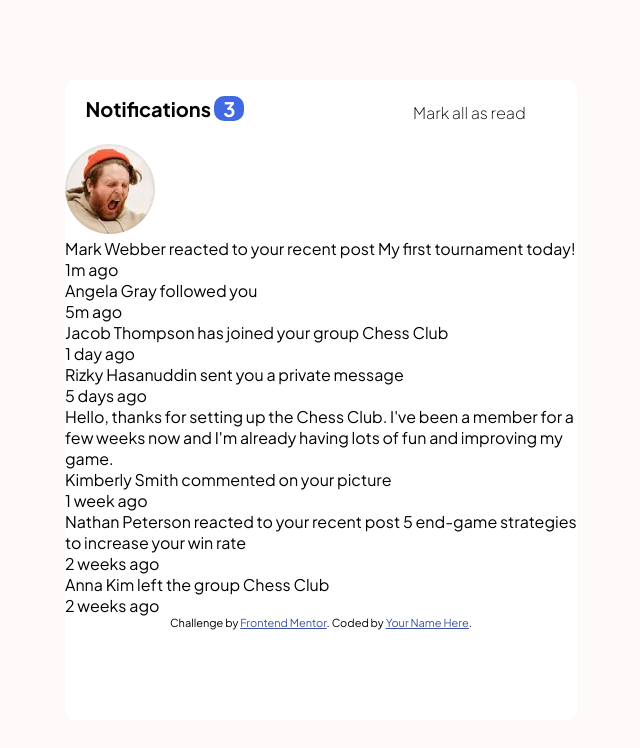
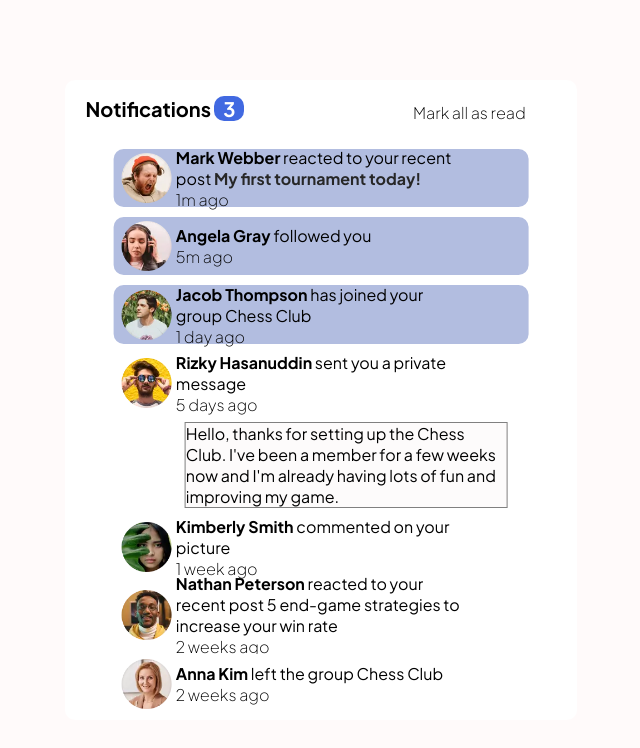
Before and after one commit to Krzywdek19/frontend-mentor1, a plain HTML site: page index.html in a window 1280 px wide. Shown: the whole page, without its empty margins (319-959 px from the left). Drawn offline with Linux system fonts and the light colour scheme.

Commit message:
Koniec projektu

```diff
--- a/index.html
+++ b/index.html
@@ -21,60 +21,78 @@
 
  <div class="wrapper">
   <header>
-    <h1>  Notifications <div> 3 </div></h1>
-    <p>  Mark all as read </p>
+    <h1>  Notifications <div id="notificationsCount"> 3 </div></h1>
+    <p id="markAllAsRead">  Mark all as read </p>
   </header>
 
+    <div class="posts">
       <div class="post">
         <img src="./assets/images/avatar-mark-webber.webp" alt="">
-    <p><span>Mark Webber</span> reacted to your recent post My first tournament today!</p>
+        <div class="text">
+          <p><span class="username">Mark Webber</span> reacted to your recent post <span class="event">My first tournament today!</span></p>
           <p class="time">1m ago</p>
+        </div>
       </div>
 
       <div class="post">
+        <img src="./assets/images/avatar-anna-kim.webp" alt="">
+        <div class="text">
           <p>
-     <span> Angela Gray </span>followed you
+            <span class="username"> Angela Gray </span>followed you
            </p>
            <p class="time">
              5m ago
            </p>
         </div>
+      </div>
 
       <div class="post">
+        <img src="./assets/images/avatar-jacob-thompson.webp" alt="">
+        <div class="text">
           <p>
-      <span>Jacob Thompson </span>has joined your group Chess Club
+            <span class="username">Jacob Thompson </span>has joined your group Chess Club
           </p>
          <p class="time">1 day ago</p>
         </div>
+      </div>
 
-  <div class="post">
-    <p><span>Rizky Hasanuddin</span> sent you a private message</p>
+      <div class="post watched">
+        <img src="./assets/images/avatar-rizky-hasanuddin.webp" alt="">
+       <div class="text">
+        <p><span class="username">Rizky Hasanuddin</span> sent you a private message</p>
         <p class="time">5 days ago</p>
+       </div>
+      </div>
       <div class="message">
         Hello, thanks for setting up the Chess Club. I've been a member for a few weeks now and
       I'm already having lots of fun and improving my game.
       </div>
+
+      <div class="post watched">
+        <img src="./assets/images/avatar-kimberly-smith.webp" alt="">
+       <div class="text">
+        <p><span class="username">Kimberly Smith</span> commented on your picture</p>
+        <p class="time">1 week ago</p>
+       </div>
       </div>
 
-  <div class="post">
-    <p><span>Kimberly Smith</span> commented on your picture</p>
-    <p class="time">1 week ago</p>
+      <div class="post watched">
+        <img src="./assets/images/avatar-nathan-peterson.webp" alt="">
+        <div class="text"><p><span class="username">Nathan Peterson</span> reacted to your recent post 5 end-game strategies to increase your win rate</p>
+          <p class="time">2 weeks ago</p></div>
       </div>
 
-  <div class="post">
-    <p><span>Nathan Peterson</span> reacted to your recent post 5 end-game strategies to increase your win rate</p>
-    <p class="time">2 weeks ago</p>
+      <div class="post watched">
+        <img src="./assets/images/avatar-angela-gray.webp" alt="">
+        <div class="text"><p><span class="username">Anna Kim</span> left the group Chess Club</p>
+          <p class="time">2 weeks ago</p></div>
+      </div>
     </div>
 
-  <div class="post">
-    <p><span>Anna Kim</span> left the group Chess Club</p>
-    <p class="time">2 weeks ago</p>
+
  </div>
 
-  <div class="attribution">
-    Challenge by <a href="https://www.frontendmentor.io?ref=challenge" target="_blank">Frontend Mentor</a>.
-    Coded by <a href="#">Your Name Here</a>.
-  </div>
- </div>
+
+ <script src="./main.js"></script>
 </body>
 </html>
--- a/scss/main.scss
+++ b/scss/main.scss
@@ -15,6 +15,7 @@ body {
 
 
     .wrapper {
+        position: relative;
         width: 40%;
         height: 80%;
         background-color: #fff;
@@ -39,6 +40,8 @@ body {
                     text-align: center;
                     color: #fff;
                 }
+
+
             }
 
             p{
@@ -46,6 +49,69 @@ body {
                 top: 35%;
                 right: 10%;
                 font-weight: 200;
+                cursor: pointer;
+            }
+        }
+
+        .message {
+            border: 1px solid gray;
+            background-color: rgb(253, 251, 251);
+            width: 70%;
+            margin: 5px 0 5px 50px;
+            right: 0;
+        }
+
+        .posts {
+            position: absolute;
+            display: flex;
+            flex-flow: row wrap;
+            justify-content: center;
+            width: 90%;
+            height: 70%;
+            left: 50%;
+            transform: translate(-50%, 0);
+
+            .watched {
+                background-color: #fff !important;
+            }
+
+            .post {
+                position: relative;
+                width: 90%;
+                height: 13%;
+                margin: 5px;
+                background-color: rgb(178, 189, 224);
+                border-radius: 10px;
+
+                img {
+                    position: absolute;
+                    left: 2%;
+                    top: 50%;
+                    transform: translate(0,-50%);
+                    width: 50px;
+                    height: 50px;
+                }
+
+                .text {
+                    position: absolute;
+                    width: 70%;
+                    top: 50%;
+                    left: 15%;
+                    transform: translate(0,-50%);
+                }
+
+                .username {
+                    font-weight: 700;
+                }
+
+                .event {
+                    color: rgb(39, 39, 39);
+                    font-weight: 700;
+                }
+
+                .time {
+                    font-weight: 200;
+                }
             }
         }
     }
```
Also changed, not shown: scss/main.css, 1 other file. Lines whose indentation alone changed are shown as unchanged.
